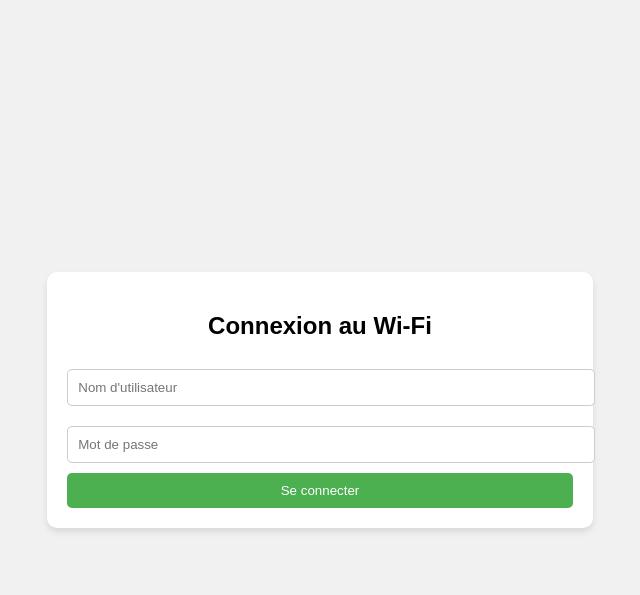
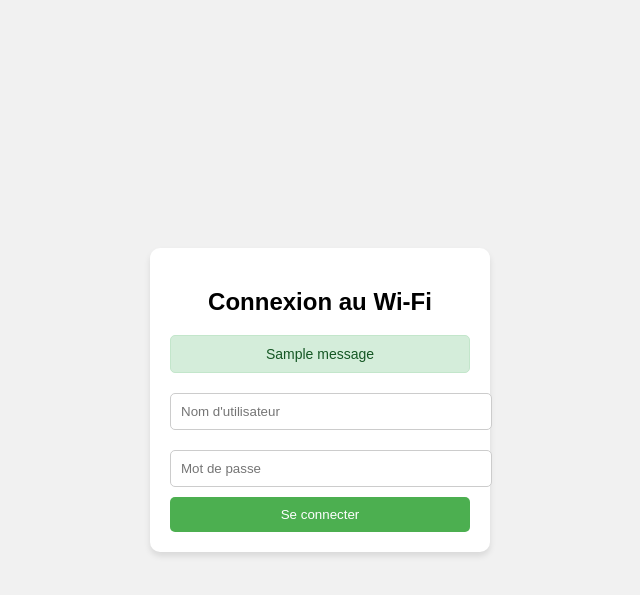
Before and after one commit to mhdyassaou357/portail-captivant, a Flask app: page /index in a window 1280 px wide. Shown: the top 595 px of the page, without its empty margins (320-960 px from the left). Run offline with Flask 3, Linux system fonts and the light colour scheme; one stand-in notice (Sample message) is shown.

Commit message:
Update index.html

```diff
--- a/portail captivant/templates/index.html
+++ b/portail captivant/templates/index.html
@@ -19,6 +19,9 @@
             padding: 20px;
             border-radius: 10px;
             box-shadow: 0 4px 6px rgba(0, 0, 0, 0.1);
+            width: 300px;
+            text-align: center;
+            position: relative;
         }
         h2 {
             text-align: center;
@@ -42,11 +45,41 @@
         button:hover {
             background-color: #45a049;
         }
+        /* Style pour les messages d'alerte */
+        .alert {
+            padding: 10px;
+            margin: 10px 0;
+            border-radius: 5px;
+            text-align: center;
+            font-size: 14px;
+        }
+        .alert-error {
+            background-color: #ffcccc;
+            color: #cc0000;
+            border: 1px solid #cc0000;
+        }
+        .alert-success {
+            background-color: #d4edda;
+            color: #155724;
+            border: 1px solid #c3e6cb;
+        }
     </style>
 </head>
 <body>
     <div class="login-container">
         <h2>Connexion au Wi-Fi</h2>
+
+        <!-- Affichage des messages d'erreur/succès -->
+        {% with messages = get_flashed_messages(with_categories=true) %}
+            {% if messages %}
+                {% for category, message in messages %}
+                    <div class="alert alert-{{ 'error' if category == 'error' else 'success' }}">
+                        {{ message }}
+                    </div>
+                {% endfor %}
+            {% endif %}
+        {% endwith %}
+
         <form action="/index" method="POST">
             <input type="text" name="username" placeholder="Nom d'utilisateur" required>
             <input type="password" name="password" placeholder="Mot de passe" required>
```
